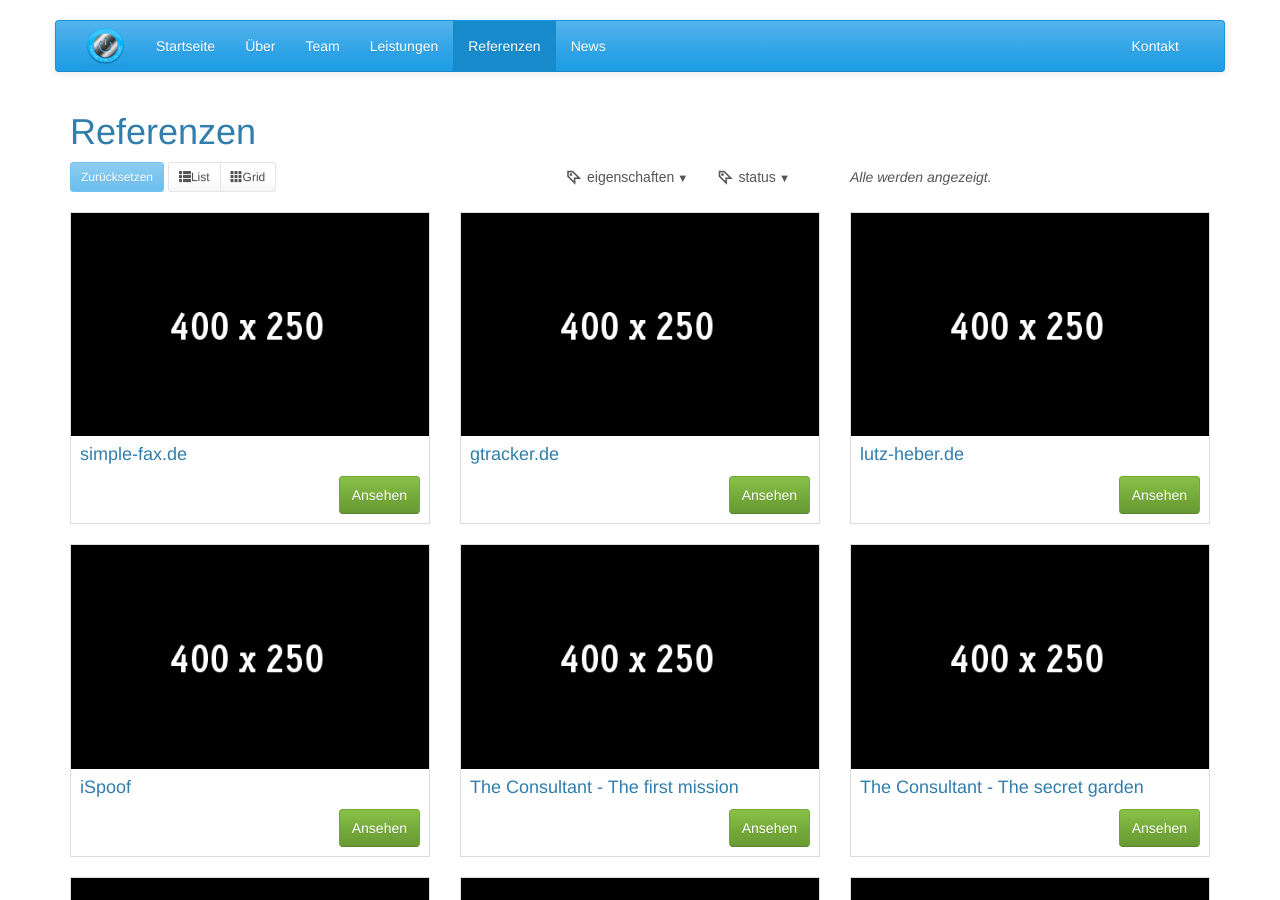
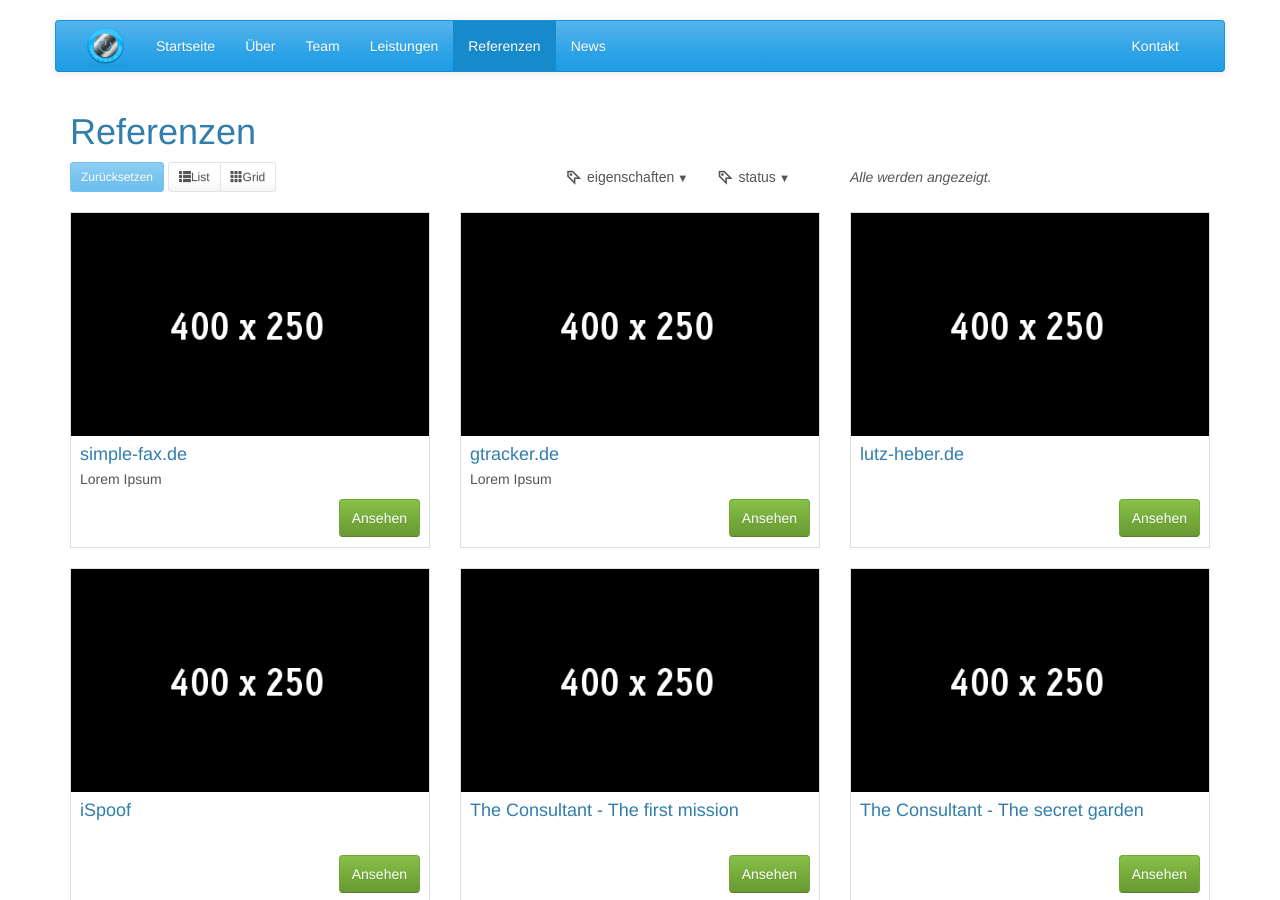
Before and after one commit to Ninevillage/ninevillage.github.io, a Jekyll site: the page built from pages/de/references.html, in a window 1280 px wide and 900 px high. Built offline with Jekyll 4.4.1, drawn with Linux system fonts in a browser that asks for light colours; nearby versions of some CDN libraries; library files that are not in the unit come from our copies.

Commit message:
synchonize height of reference elements

```diff
--- a/_data/references.yml
+++ b/_data/references.yml
@@ -2,11 +2,13 @@
   attributes: Kommerziell, Website
   status: Abgeschlossen
   img: /images/refthumb.gif
+  text: Lorem Ipsum
 
 - name: gtracker.de
   attributes: Kommerziell, Website
   status: Abgeschlossen
   img: /images/refthumb.gif
+  text: Lorem Ipsum
 
 - name: lutz-heber.de
   attributes: Kommerziell, Website
--- a/pages/de/references.html
+++ b/pages/de/references.html
@@ -33,19 +33,19 @@
   <div class="col-md-12">
     <div id="filtrifyContainer" class="references row list-group">
       {% for reference in site.data.references %}
-        <div class="item  col-xs-4 col-lg-4" data-eigenschaften="{{ reference.attributes }}" data-status="{{ reference.status }}">
+        <div class="item col-xs-4 col-lg-4 reference" data-eigenschaften="{{ reference.attributes }}" data-status="{{ reference.status }}">
           <div class="thumbnail">
             <img class="group list-group-image" src="{{ reference.img | prepend: site.baseurl }}" alt="" />
             <div class="caption">
-              <h4 class="group inner list-group-item-heading">
+              <h4 class="group inner list-group-item-heading reference-name">
                 {{ reference.name }}
               </h4>
-                <p class="group inner list-group-item-text">
+                <p class="group inner list-group-item-text reference-text">
                   {{ reference.text }}
                 </p>
                 <div class="row">
                   <div class="col-xs-12 col-md-6">
-                    <p class="lead">
+                    <p class="lead reference-lead">
                       {{ reference.lead }}
                     </p>
                   </div>
@@ -100,6 +100,28 @@
     $("a#reset").click(function() {
         ft.reset();
     });
+
+    var thumbnailHeight = 0;
+    var nameHeight = 0;
+    var textHeight = 0;
+    var leadHeight = 0;
+
+    $('.reference .thumbnail').each(function(index, element) {
+      thumbnailHeight = $(element).height() > thumbnailHeight ? $(element).height() : thumbnailHeight;
+
+      var nameElement = $(element).find('.reference-name');
+      var textElement = $(element).find('.reference-text');
+      var leadElement = $(element).find('.reference-lead');
+
+      nameHeight = nameElement.height() > nameHeight ? nameElement.height() : nameHeight;
+      textHeight = textElement.height() > textHeight ? textElement.height() : textHeight;
+      leadHeight = leadElement.height() > leadHeight ? leadElement.height() : leadHeight;
+    });
+
+    $('.item .thumbnail').height(thumbnailHeight);
+    $('.item .thumbnail .reference-name').height(nameHeight);
+    $('.item .thumbnail .reference-text').height(textHeight);
+    $('.item .thumbnail .reference-lead').height(leadHeight);
   });
 </script>
 
```
